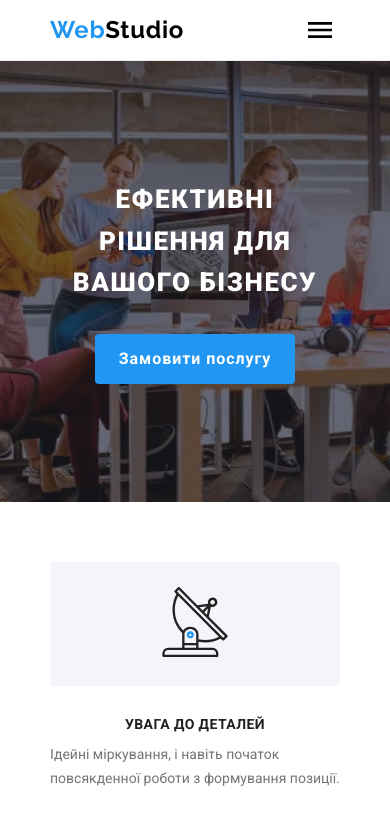
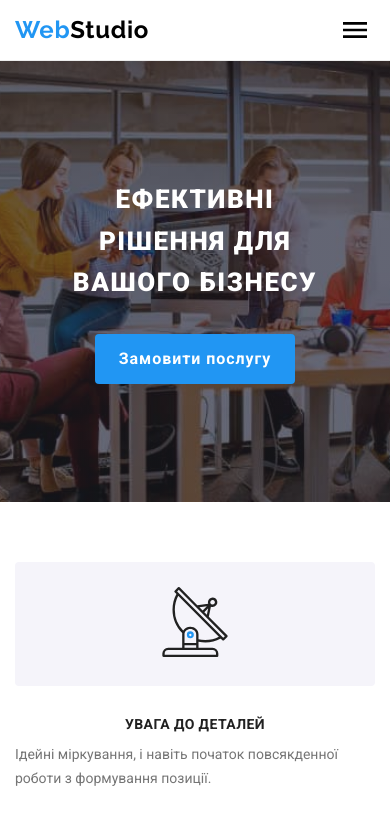
Before and after one commit to SergeyKuran/goit-markup-hw-08, a plain HTML site: page index.html in a window 390 px wide. Shown: the top 818 px of the page. Drawn offline with nearby package versions, Linux system fonts and the light colour scheme.

Commit message:
Delete file

```diff
--- a/sass/base/_basic-parameters.scss
+++ b/sass/base/_basic-parameters.scss
@@ -40,10 +40,6 @@ img {
   padding-right: 15px;
   margin: 0 auto;
 
-  @media screen and (min-width: $mobile-width320) {
-    width: $mobile-width320;
-  }
-
   @media screen and (min-width: $mobile-width480) {
     width: $mobile-width480;
   }
--- a/sass/main.scss
+++ b/sass/main.scss
@@ -5,7 +5,7 @@
 
 @import "./components/header/page-header";
 @import "./components/logo";
-@import "./components/page-studio/mobile-menu/mobile-menu";
+@import "./components/mobile-menu";
 @import "./components/header/nav-header";
 @import "./components/header/contact";
 
--- a/sass/utils/_mixins.scss
+++ b/sass/utils/_mixins.scss
@@ -10,35 +10,3 @@
   box-shadow: 0px 3px 1px rgba(0, 0, 0, 0.1), 0px 1px 2px rgba(0, 0, 0, 0.08),
     0px 2px 2px rgba(0, 0, 0, 0.12);
 }
-
-@mixin mobileMin320($min-width: $mobile-width320) {
-  min-width: $min-width;
-}
-
-@mixin mobileMin480($min-width: $mobile-width480) {
-  min-width: $min-width;
-}
-
-@mixin tabletMin768($min-width: $mobile-width768) {
-  min-width: $min-width;
-}
-
-@mixin desktopMin1200($min-width: $mobile-width1200) {
-  min-width: $min-width;
-}
-
-@mixin mobileMax320($max-width: $mobile-width320) {
-  max-width: $max-width;
-}
-
-@mixin mobileMax480($max-width: $mobile-width480) {
-  max-width: $mobile-width480;
-}
-
-@mixin tabletMax768($max-width: $mobile-width768) {
-  max-width: $max-width;
-}
-
-@mixin desktopMax1200($max-width: $mobile-width1200) {
-  max-width: $max-width;
-}
--- a/sass/utils/_variables.scss
+++ b/sass/utils/_variables.scss
@@ -31,5 +31,4 @@ $mobile-width320: 320px;
 $mobile-width480: 480px;
 $tablet-width768: 768px;
 $desktop-width1200: 1200px;
-
 $color-border-right-mobile-menu: rgba(33, 33, 33, 0.2);
```
Also changed, not shown: css/main.css, css/main.min.css, package-lock.json (added), sass/components/_mobile-menu.scss (renamed from sass/components/page-studio/mobile-menu/_mobile-menu.scss), 2 other files.
